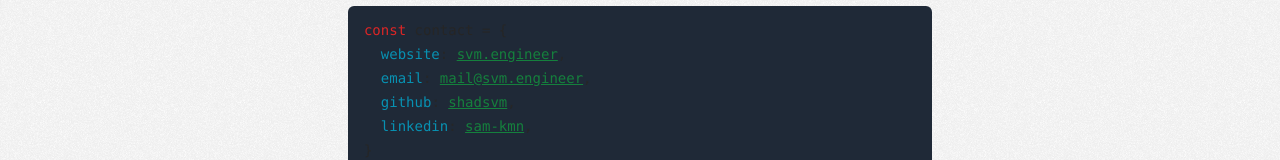
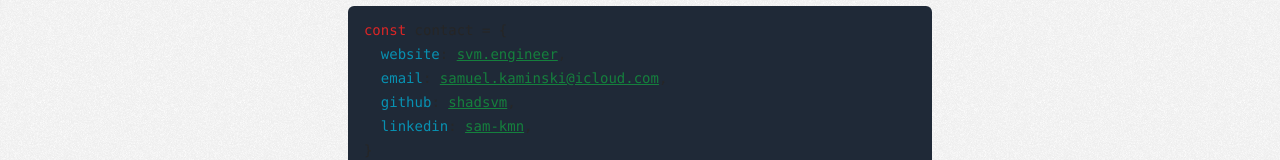
Before and after one commit to unclesvm/website, a Next.js app: page /resume in a window 1280 px wide. Shown: the part 444-604 px from the top of the page. Built offline with nearby package versions, Linux system fonts and the light colour scheme.

Commit message:
💬 add or update text and literals. (email)

```diff
--- a/app/components/Contact.tsx
+++ b/app/components/Contact.tsx
@@ -5,8 +5,8 @@ const content = {
       href: "https://svm.engineer"
     },
     email: {
-      label: "mail@svm.engineer",
-      href: "mailto:mail@svm.engineer"
+      label: "samuel.kaminski@icloud.com",
+      href: "mailto:samuel.kaminski@icloud.com"
     },
     github: {
       label: "shadsvm",
--- a/app/components/Socials.tsx
+++ b/app/components/Socials.tsx
@@ -19,7 +19,7 @@ const links = [
   },
   {
     label: 'Mail',
-    href: 'mailto:mail@svm.engineer',
+    href: 'mailto:samuel.kaminski@icloud.com',
     icon: siMailgun,
   },
 ]
```
